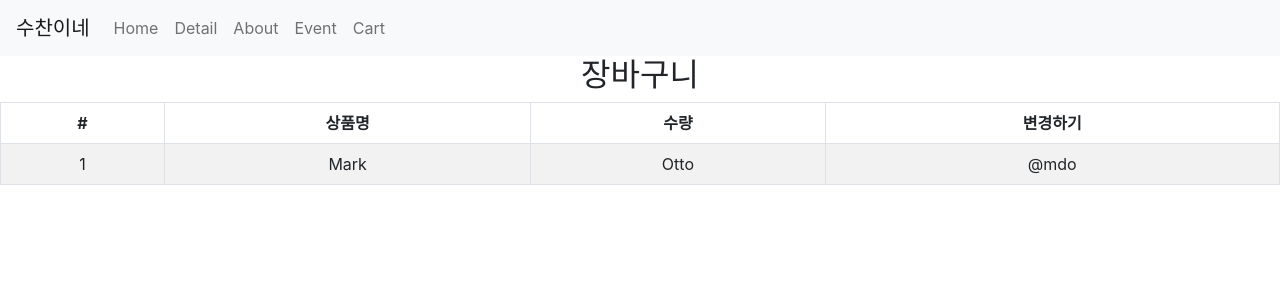
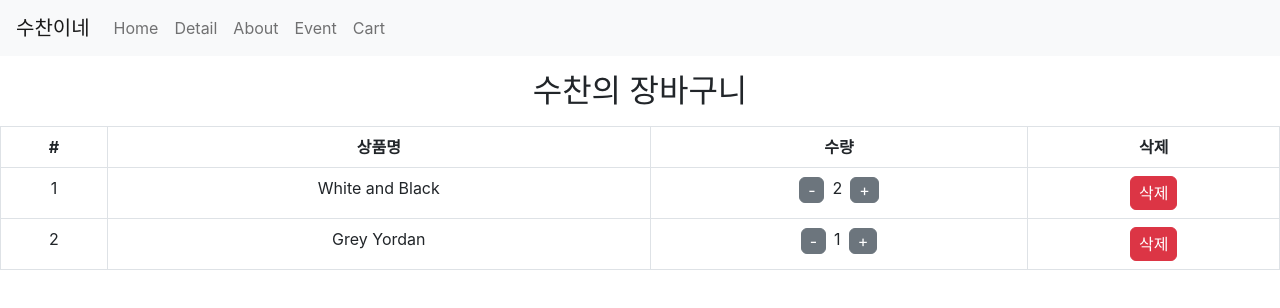
Before and after one commit to tncks2z/react, a React (Create React App) app in the folder shop/: page /cart in a window 1280 px wide. Shown: the top 308 px of the page. Built offline with nearby package versions, Linux system fonts and the light colour scheme.

Commit message:
redux를 사용한 장바구니 페이지 개설

```diff
--- a/shop/src/App.js
+++ b/shop/src/App.js
@@ -1,7 +1,7 @@
 /* eslint-disable */
 
 import './App.css';
-import { Container, Row, Col, Nav, Navbar } from 'react-bootstrap';
+import { Container, Row, Col, Nav, Navbar, Button } from 'react-bootstrap';
 import { createContext, useState } from 'react';
 import data from './data.js';
 import { Routes, Route, Link, useNavigate, Outlet } from 'react-router-dom';
@@ -45,7 +45,12 @@ function App() {
 						}}>
 						Event
 					</Nav.Link>
-					<Nav.Link href='/cart'>Cart</Nav.Link>
+					<Nav.Link
+						onClick={() => {
+							navigate('/cart');
+						}}>
+						Cart
+					</Nav.Link>
 				</Nav>
 			</Navbar>
 			<Routes>
@@ -56,7 +61,8 @@ function App() {
 							<div className='main-bg'></div>
 							<ItemList shoes={shoes}></ItemList>
 							{moreCnt === 2 ? null : (
-								<button
+								<Button
+									variant='secondary'
 									onClick={() => {
 										moreCnt === 0
 											? axios
@@ -85,7 +91,7 @@ function App() {
 										// 	.then((res) => { console.log(res); })
 									}}>
 									더보기
-								</button>
+								</Button>
 							)}
 						</>
 					}></Route>
--- a/shop/src/pages/Cart.js
+++ b/shop/src/pages/Cart.js
@@ -1,27 +1,72 @@
-import { Table } from 'react-bootstrap';
+import { Table, Button } from 'react-bootstrap';
+import { useDispatch, useSelector } from 'react-redux';
+import { addCount, reduceCount, changeName, changeAge, removeItem } from '../store';
 
 function Cart() {
+	const store = useSelector((state) => state);
+	const dispatch = useDispatch(); // store.js로 요청을 보내주는 함수
 	return (
-		<div>
-			<h2>장바구니</h2>
-			<Table striped bordered hover>
+		<div className='mt-3'>
+			<h2>{store.user.name}의 장바구니</h2>
+			{/* <Button
+				onClick={() => {
+					dispatch(changeAge(10));
+				}}>
+				나이 +1
+			</Button> */}
+			{store.cart.length > 0 ? (
+				<Table bordered hover className='mt-3'>
 					<thead>
 						<tr>
 							<th>#</th>
 							<th>상품명</th>
 							<th>수량</th>
-						<th>변경하기</th>
+							<th>삭제</th>
 						</tr>
 					</thead>
 					<tbody>
-					<tr>
-						<td>1</td>
-						<td>Mark</td>
-						<td>Otto</td>
-						<td>@mdo</td>
+						{store.cart.map((item, index) => {
+							return (
+								<tr key={index}>
+									<td>{index + 1}</td>
+									<td>{item.name}</td>
+									<td>
+										<Button
+											className='p-2 pt-0 pb-0 me-2'
+											variant='secondary'
+											onClick={() => {
+												dispatch(reduceCount(item.id));
+											}}>
+											-
+										</Button>
+										{item.count}
+										<Button
+											className='p-2 pt-0 pb-0 ms-2'
+											variant='secondary'
+											onClick={() => {
+												dispatch(addCount(item.id));
+											}}>
+											+
+										</Button>
+									</td>
+									<td>
+										<Button
+											className='p-2 pt-1 pb-1'
+											variant='danger'
+											onClick={() => {
+												dispatch(removeItem(item.id));
+											}}>
+											삭제
+										</Button>
+									</td>
 								</tr>
+							);
+						})}
 					</tbody>
 				</Table>
+			) : (
+				<h5 className='mt-5'>장바구니에 담긴 물건이 없습니다</h5>
+			)}
 		</div>
 	);
 }
--- a/shop/src/pages/detail.js
+++ b/shop/src/pages/detail.js
@@ -5,6 +5,8 @@ import { Container, Row, Col, InputGroup, Form, Nav } from 'react-bootstrap';
 import { useParams } from 'react-router-dom';
 import '../App.css';
 import { Context1 } from './../App';
+import { useDispatch } from 'react-redux';
+import { addItem } from '../store';
 
 function Detail(props) {
 	const [isAlert, setIsAlert] = useState(true);
@@ -13,12 +15,12 @@ function Detail(props) {
 	const [tab, setTab] = useState(0);
 	const [fade, setFade] = useState('');
 	const [shoes, setShoes] = useState(props.shoes);
-	const { stock } = useContext(Context1);
+	const dispatch = useDispatch();
+
 	useEffect(
-		// useEffect 뒤에 []추가시, mount 될때 1회만 해당코드 재생. 이후엔 노재생
 		() => {
 			// 두번째로 코드 실행
-			// 재랜더링마다 코드 실행
+			// 재랜더링마다 코드 실행 -> 뒤에 []추가시, mount 될때 1회만 해당코드 재생. 이후엔 노재생
 			let timer = setTimeout(() => {
 				setIsAlert(false);
 			}, 2000);
@@ -60,7 +62,19 @@ function Detail(props) {
 					<h4 className='pt-5'>{filterItem.title}</h4>
 					<h6>{filterItem.content}</h6>
 					<p>{[filterItem.price].toString().replace(/\B(?=(\d{3})+(?!\d))/g, ',')} 원</p>
-					<button className='btn btn-danger'>주문하기</button>
+					<button
+						className='btn btn-danger'
+						onClick={() => {
+							dispatch(
+								addItem({
+									id: filterItem.id,
+									name: filterItem.title,
+									count: 1,
+								})
+							);
+						}}>
+						주문하기
+					</button>
 				</Col>
 			</Row>
 			{/* <InputGroup className='mb-3'>
--- a/shop/src/store.js
+++ b/shop/src/store.js
@@ -1,5 +1,59 @@
-import { configureStore } from '@reduxjs/toolkit';
+import { configureStore, createSlice } from '@reduxjs/toolkit';
+
+const user = createSlice({
+	name: 'user',
+	initialState: { name: '수찬', age: 29 },
+	// state 수정
+	reducers: {
+		changeName(state) {
+			state.name = '임' + state.name; // 수찬에서 임수찬 으로 변경
+		},
+		changeAge(state, number) {
+			state.age = state.age + number.payload;
+		},
+	},
+});
+export let { changeName, changeAge } = user.actions;
+
+const cart = createSlice({
+	name: 'cart',
+	initialState: [
+		{ id: 0, name: 'White and Black', count: 2 },
+		{ id: 2, name: 'Grey Yordan', count: 1 },
+	],
+	reducers: {
+		addCount(state, action) {
+			const filterState = state.find((item) => item.id === action.payload);
+			filterState.count++;
+		},
+		reduceCount(state, action) {
+			const filterState = state.find((item) => item.id === action.payload);
+			if (filterState.count !== 1) {
+				filterState.count--;
+			}
+		},
+		addItem(state, action) {
+			const filterState = state.find((item) => item.id === action.payload.id);
+			if (filterState) {
+				filterState.count++;
+				alert('이미 장바구니에 있는 물건입니다. 수량이 추가되었습니다.');
+			} else {
+				state.push(action.payload);
+				alert('장바구니에 상품이 추가되었습니다');
+			}
+		},
+		removeItem(state, action) {
+			const filterState = state.filter((item) => item.id !== action.payload);
+			return filterState;
+		},
+	},
+});
+export let { reduceCount, addCount, addItem, removeItem } = cart.actions;
 
 export default configureStore({
-	reducer: {},
+	reducer: {
+		// state 등록
+		cart: cart.reducer,
+		user: user.reducer,
+	},
 });
```
Lines whose indentation alone changed are shown as unchanged.
